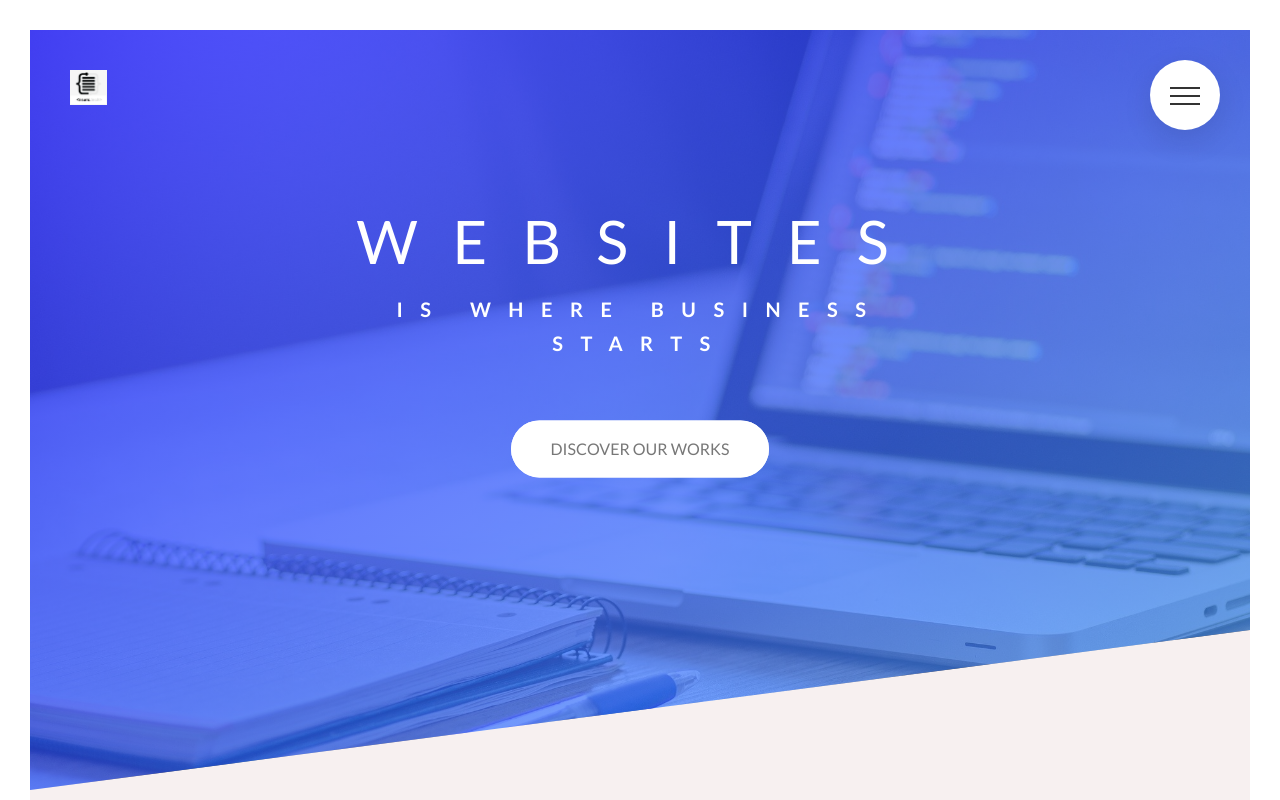
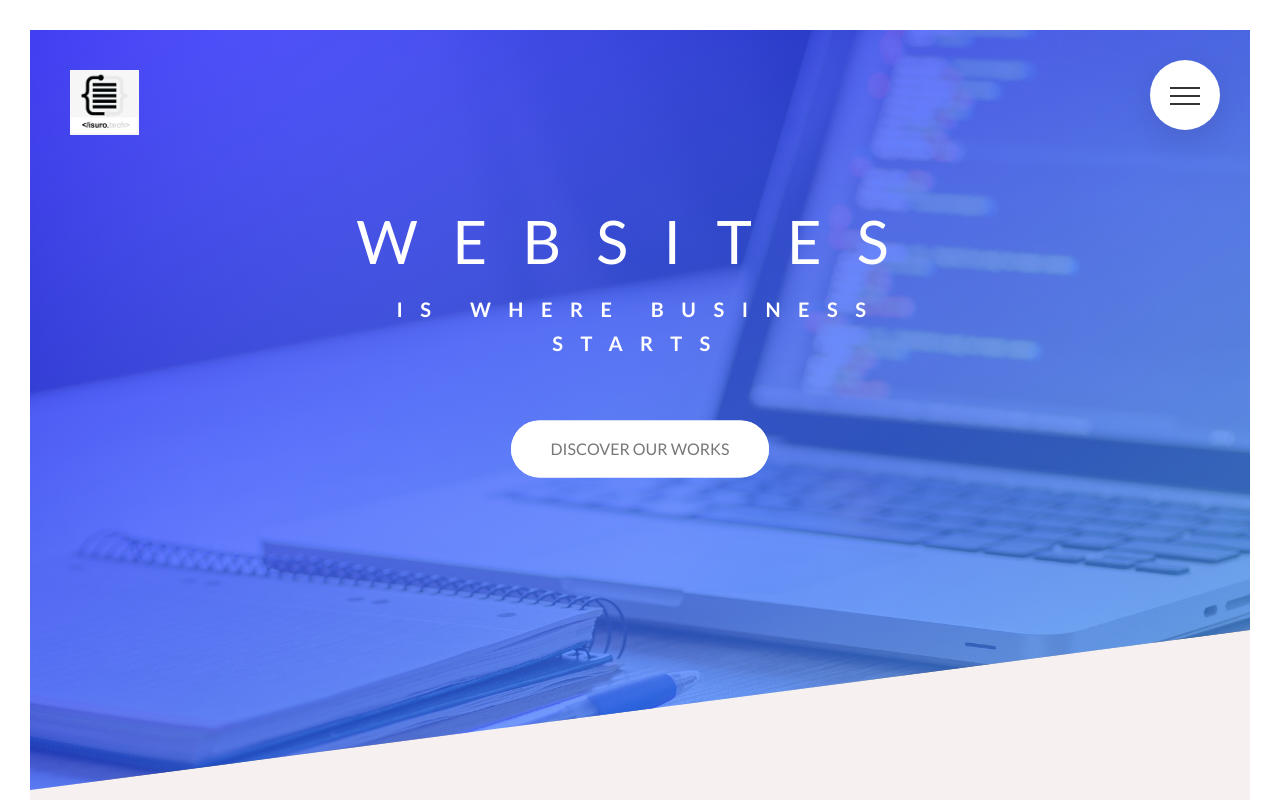
Before and after one commit to isurojit/isuro.tech, a plain HTML site: page index.html in a window 1280 px wide. Shown: the top 800 px of the page. Drawn offline with nearby package versions, Linux system fonts and the light colour scheme.

Commit message:
logo updated

```diff
--- a/css/style.css
+++ b/css/style.css
@@ -728,7 +728,7 @@ body {
     top: 4rem;
     left: 4rem; }
   .header__logo {
-    height: 3.5rem; }
+    height: 6.5rem; }
   .header__text-box {
     position: absolute;
     top: 40%;
```
